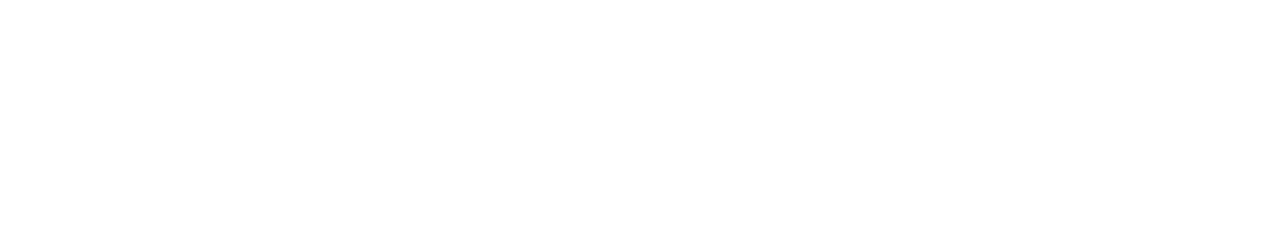
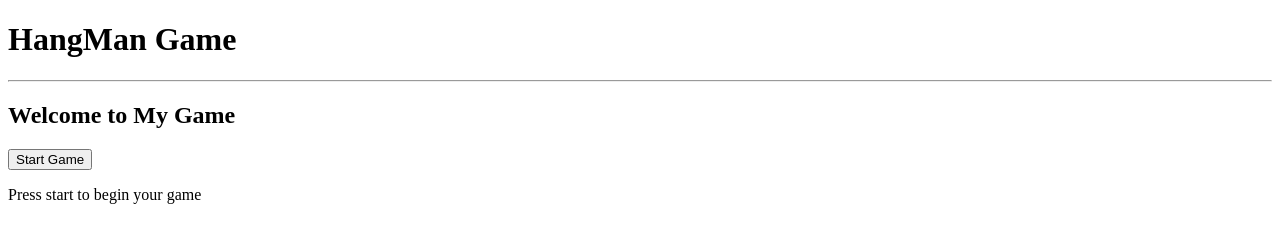
Before and after one commit to SavitaMadray/Hangman, a plain HTML site: page index.html in a window 1280 px wide. Drawn offline with Linux system fonts and the light colour scheme.

Commit message:
added html content and IDs

```diff
--- a/index.html
+++ b/index.html
@@ -1,15 +1,27 @@
 <!DOCTYPE html>
 <html lang="en">
+
 <head>
     <meta charset="UTF-8">
     <meta name="viewport" content="width=device-width, initial-scale=1.0">
     <meta http-equiv="X-UA-Compatible" content="ie=edge">
-    <link rel="stylesheet" type="text/css" href="./index.css"/>
+    <link rel="stylesheet" type="text/css" href="./index.css" />
 
     <title>HANGMAN</title>
 </head>
+
 <body>
+    <h1>HangMan Game</h1>
+    <hr>
+    <div id="content">
+        <h2>Welcome to My Game</h2>
+    </div>
+    <div id="control">
+        <button>Start Game</button>
+    </div>
+    <p id="message">Press start to begin your game</p>
 
-  <script type="text/javascript" src="./index.js"></script>
+    <script type="text/javascript" src="./index.js"></script>
 </body>
+
 </html>
```
